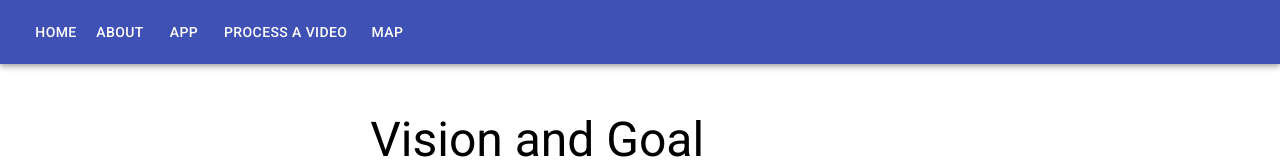
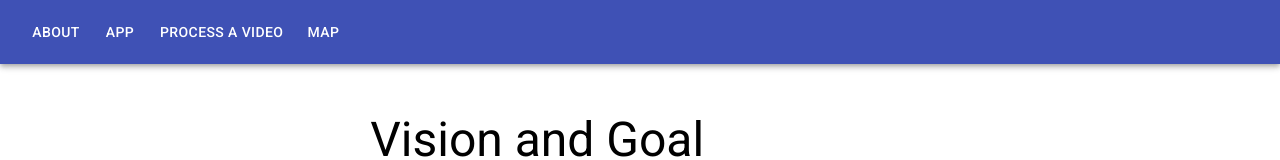
Before and after one commit to Symptom-Monitor/website, a Next.js app: page /about in a window 1280 px wide. Shown: the top 160 px of the page. Built offline with nearby package versions, Linux system fonts and the light colour scheme.

Commit message:
Redirect home to about

```diff
--- a/components/navbar.tsx
+++ b/components/navbar.tsx
@@ -5,10 +5,6 @@ import Toolbar from '@material-ui/core/Toolbar';
 import Button from '@material-ui/core/Button';
 
 const pages = [
-	{
-		label: 'Home',
-		href: '/'
-	},
 	{
 		label: 'About',
 		href: '/about'
```
Also changed, not shown: pages/index.tsx (+11 -4 lines).
